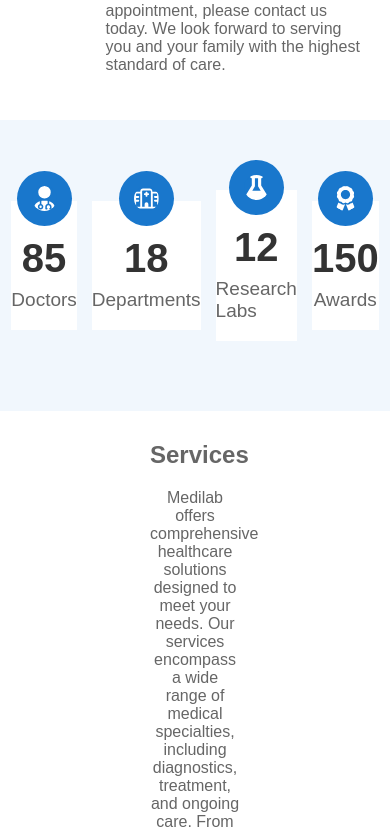
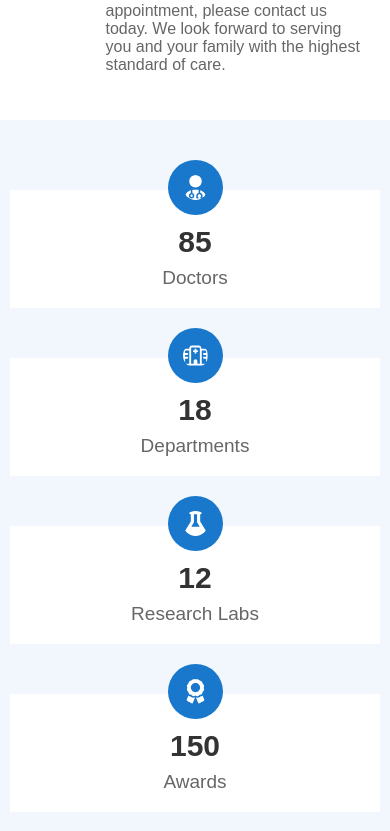
Before and after one commit to mulindijr/Medilab, a React (Vite) app: page / in a window 390 px wide. Shown: the part 2492-3323 px from the top of the page. Built offline with nearby package versions, Linux system fonts and the light colour scheme.

Commit message:
Add responsive styling for count component for 768px screens and below

```diff
--- a/src/components/Counts/Count.css
+++ b/src/components/Counts/Count.css
@@ -40,3 +40,16 @@
     margin-top: 8px;
 
 }
+
+@media (max-width: 768px){
+    .count{
+        flex-direction: column;
+        gap: 50px;
+    }
+    .count-card{
+        width: 370px;
+    }
+    .count-number{
+        font-size: 30px;
+    }
+}
```
